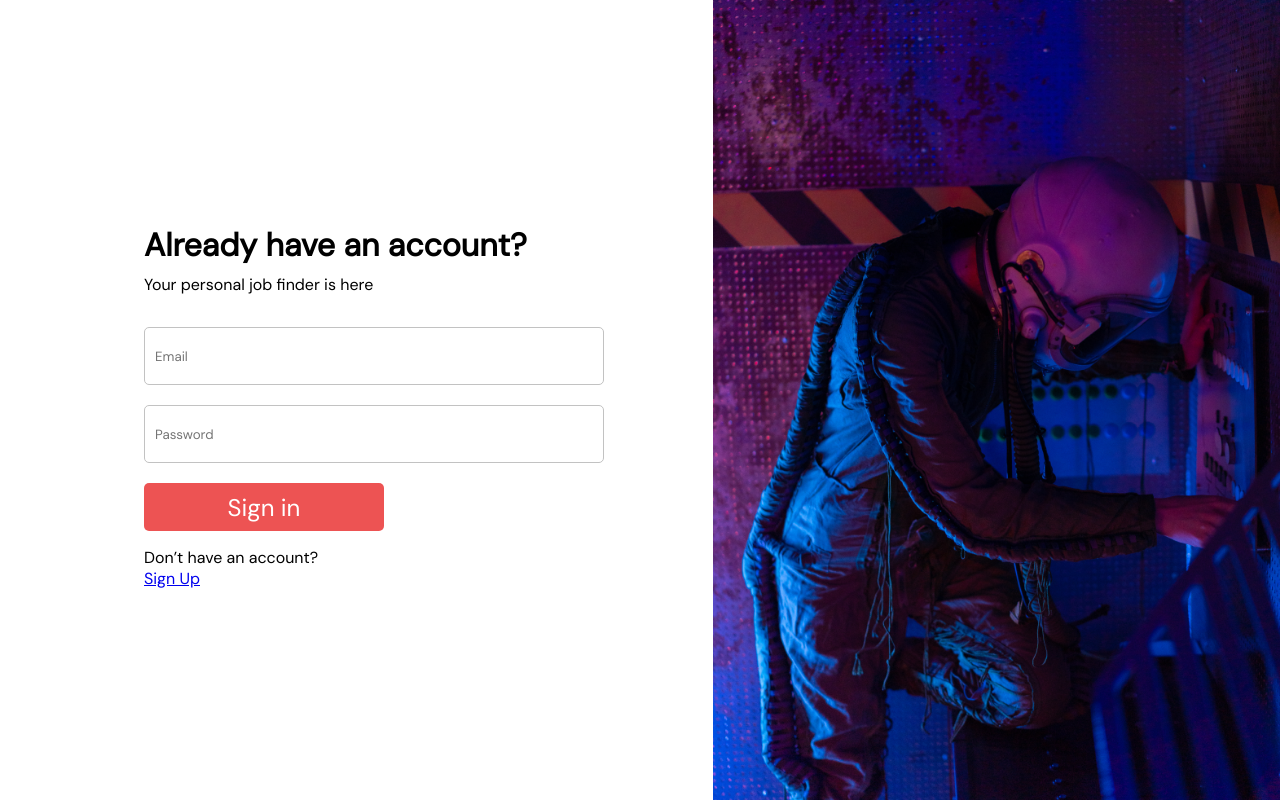
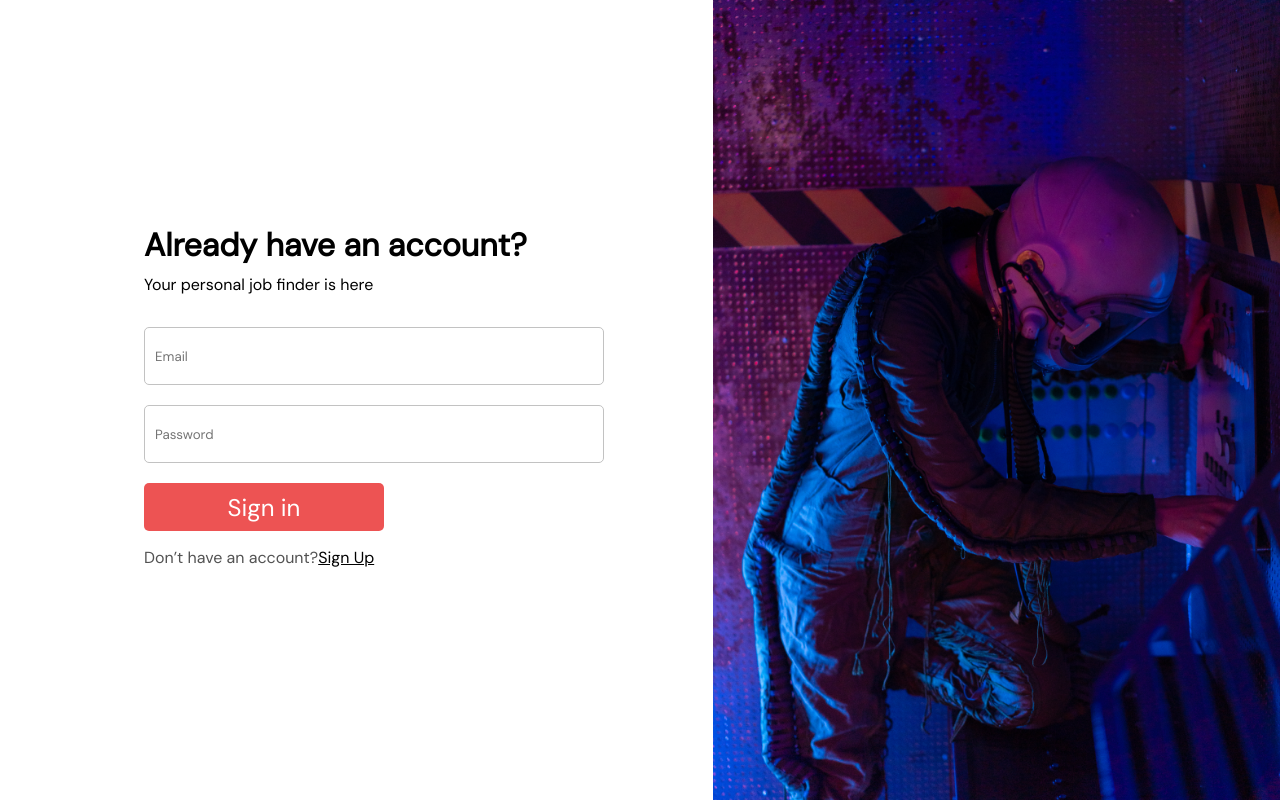
Before and after one commit to Rishi2929/JobFinder, a React (Vite) app in the folder client/: page /login in a window 1280 px wide. Built offline with nearby package versions, Linux system fonts and the light colour scheme.

Commit message:
Finalized

```diff
--- a/client/src/components/Header/Header.jsx
+++ b/client/src/components/Header/Header.jsx
@@ -17,7 +17,7 @@ function Header() {
 
     const logoutHandler = async () => {
         try {
-            const response = await axios.get(`${server}/api/v1/user/logout`);
+            const response = await axios.get('http://localhost:3000/api/v1/user/logout');
             localStorage.removeItem('token');
             localStorage.removeItem('Recruiter Name'); // Remove user information
 
--- a/client/src/main.jsx
+++ b/client/src/main.jsx
@@ -5,6 +5,8 @@ import { createContext } from 'react';
 
 
 export const server = "https://job-listing-tgz8.onrender.com"
+// export const server = "http://localhost:3000"
+
 
 
 export const Context = createContext({ isAuthenticated: false });
--- a/client/src/pages/HomePage/HomePage.jsx
+++ b/client/src/pages/HomePage/HomePage.jsx
@@ -36,6 +36,10 @@ function HomePage() {
                 } else if (selectedSkills.length > 0) {
                     const skillsQueryParam = selectedSkills.join(',');
                     filteredUrl = `${server}/api/v1/job/filtered?skills=${skillsQueryParam}`;
+                }
+                else if (selectedSkills.length > 0) {
+                    const skillsTitle = selectedSkills.join(',');
+                    filteredUrl = `${server}/api/v1/job/filtered?skills=${skillsTitle}`;
                 }
 
                 const response = await fetch(filteredUrl);
@@ -128,7 +132,6 @@ function HomePage() {
                             placeholder='Type any job title and press Enter to search'
                             value={searchTerm}
                             onChange={handleSearch}
-                            onKeyPress={handleKeyPress} // Added onKeyPress event
                         />
                     </div>
 
--- a/client/src/pages/LoginPage/LoginPage.jsx
+++ b/client/src/pages/LoginPage/LoginPage.jsx
@@ -2,7 +2,7 @@ import React, { useContext, useState } from 'react';
 import { Link, useNavigate } from 'react-router-dom';
 import axios from 'axios';
 import toast from 'react-hot-toast';
-import { Context } from '../../main';
+import { Context, server } from '../../main';
 import img from '../../assets/img1.png';
 import './LoginPage.scss';
 
@@ -14,49 +14,40 @@ function LoginPage() {
 
     const handleLogin = async (e) => {
         e.preventDefault();
-
         try {
             console.log('Sending Login request...');
-            const response = await axios.post(`https://job-listing-tgz8.onrender.com/api/v1/user/login`, {
+            const response = await axios.post('http://localhost:3000/api/v1/user/login', {
                 email,
                 password,
             });
-            console.log("first")
-            // Store user information
-            localStorage.setItem('Recruiter Name', JSON.stringify(response.data.name));
+            console.log("User", response.data.name)
+            localStorage.setItem('Recruiter Name', JSON.stringify(response.data.name)); // Store user information
+
+
             const token = response.data.token;
             localStorage.setItem('token', token);
 
+
             toast.success(response.data.message);
+            setIsAuthenticated(true);
 
-            // Set user authentication status
+
             setIsAuthenticated({
                 isAuthenticated: true,
                 user: {
                     name: response.data.name,
-                },
+                }
             });
+            navigate('/')
 
-            // Set a timeout to automatically log out the user when the token expires
-            const tokenExpirationTime = new Date(response.data.expiresIn * 1000);
-            const currentTime = new Date();
-
-            const timeUntilExpiration = tokenExpirationTime - currentTime;
-
-            setTimeout(() => {
-                // Log out the user when the token expires
-                localStorage.removeItem('Recruiter Name');
-                localStorage.removeItem('token');
-                setIsAuthenticated(false);
-            }, timeUntilExpiration);
-
-            navigate('/');
 
         } catch (error) {
+            // console.log("first login failed")
             toast.error(error.response.data.message);
             setIsAuthenticated(false);
         }
     };
+
 
     return (
         <div>
@@ -71,8 +62,10 @@ function LoginPage() {
                         <button type="submit" className="btn">Sign in</button>
                     </form>
 
-                    <p>Don’t have an account?</p>
-                    <Link to="/register">Sign Up</Link>
+                    <div className="dialog-login">
+                        <p>Don’t have an account?</p>
+                        <Link to="/register" className="sign-up-link">Sign Up</Link>
+                    </div>
                 </div>
 
                 <div className="right-div">
--- a/client/src/pages/LoginPage/LoginPage.scss
+++ b/client/src/pages/LoginPage/LoginPage.scss
@@ -65,6 +65,15 @@
             margin-bottom: 1rem;
 
         }
+
+        .dialog-login {
+            display: flex;
+            color: #525252;
+
+            .sign-up-link {
+                color: black;
+            }
+        }
     }
 
     .right-div {
--- a/client/src/pages/RegisterPage/RegisterPage.jsx
+++ b/client/src/pages/RegisterPage/RegisterPage.jsx
@@ -89,8 +89,8 @@ function RegisterPage() {
                         <button type="submit" className='btn'>Create Account</button>
                     </form>
                     <div className="bottom-cont">
-                        <p>Don’t have an account?</p>
-                        <Link to="/login">Sign In</Link>
+                        <p>Already have an account?</p>
+                        <Link to="/login" className='sign-up-link'>Sign In</Link>
                     </div>
 
                 </div>
--- a/client/src/pages/RegisterPage/RegisterPage.scss
+++ b/client/src/pages/RegisterPage/RegisterPage.scss
@@ -55,8 +55,14 @@
             }
         }
 
+
         .bottom-cont {
             display: flex;
+            color: #525252;
+
+            .sign-up-link {
+                color: black;
+            }
         }
 
         .checkbox_msg {
```
Also changed, not shown: 1 other file (tests, documents, lock files or other folders).
